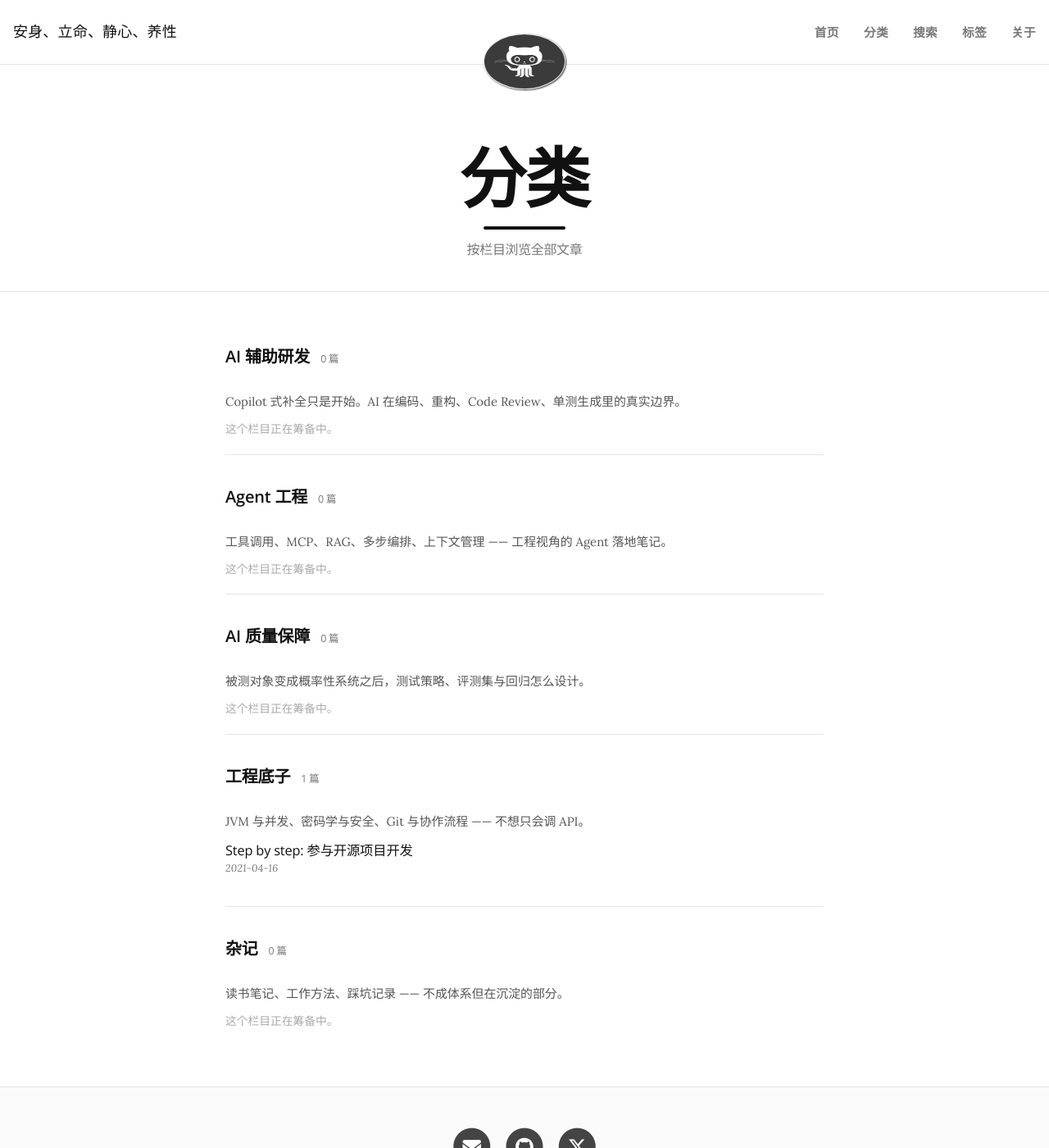
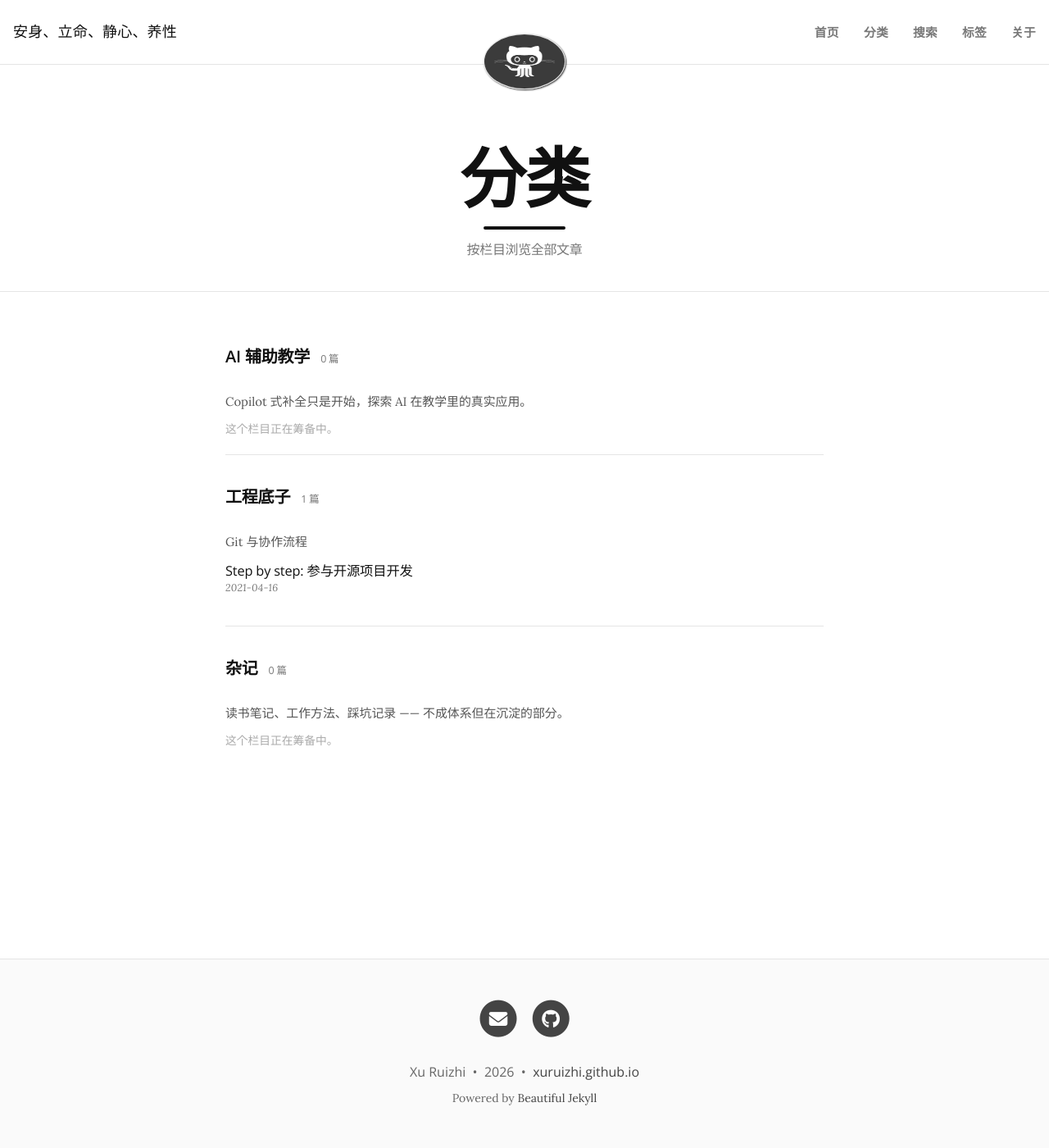
Before and after one commit to xuruizhi/xuruizhi.github.io, a Jekyll site: the page built from categories.md, in a window 1280 px wide and 1400 px high. Shown: the whole window at 82% size. Built offline with Jekyll 4.4.1, drawn with Linux system fonts in a browser that asks for light colours.

Commit message:
标签变更

```diff
--- a/_config.yml
+++ b/_config.yml
@@ -10,10 +10,10 @@
 title: 安身、立命、静心、养性
 author: Xu Ruizhi
 description: >-
-  一名测试工程师的 AI 工程笔记：AI 辅助研发、AI Agent 工程与 AI 质量保障。
+  一名全职爸爸的 AI 工程笔记：AI 辅助教学。
 
 # 站点定位（首页副标题）
-tagline: 一名测试工程师的 AI 工程笔记
+tagline: 一名全职爸爸的 AI 工程笔记
 
 url: "https://xuruizhi.github.io"
 baseurl: ""
@@ -25,7 +25,7 @@ timezone: "Asia/Shanghai"
 # --- 首页 ---
 ############################
 title-on-all-pages: false
-excerpt_length: 60
+excerpt_length: 80
 paginate: 10
 
 ############################
@@ -51,11 +51,10 @@ round-avatar: true
 social-network-links:
   email: "ruizhi_xu@163.com"
   github: xuruizhi
-  twitter: xu_ruizhi
   rss: true
 
 share-links-active:
-  twitter: true
+  twitter: false
   facebook: false
   linkedin: false
   vk: false
@@ -112,18 +111,12 @@ plugins:
 # slug 对应文章 front matter 里的 categories 值
 # ------------------------------------------------------------
 categories_index:
-  - slug: ai-assisted-dev
-    name: AI 辅助研发
-    description: "Copilot 式补全只是开始。AI 在编码、重构、Code Review、单测生成里的真实边界。"
-  - slug: agent-engineering
-    name: Agent 工程
-    description: "工具调用、MCP、RAG、多步编排、上下文管理 —— 工程视角的 Agent 落地笔记。"
-  - slug: ai-quality
-    name: AI 质量保障
-    description: "被测对象变成概率性系统之后，测试策略、评测集与回归怎么设计。"
+  - slug: ai-assisted-edu
+    name: AI 辅助教学
+    description: "Copilot 式补全只是开始，探索 AI 在教学里的真实应用。"
   - slug: engineering
     name: 工程底子
-    description: "JVM 与并发、密码学与安全、Git 与协作流程 —— 不想只会调 API。"
+    description: "Git 与协作流程"
   - slug: notes
     name: 杂记
     description: "读书笔记、工作方法、踩坑记录 —— 不成体系但在沉淀的部分。"
```
